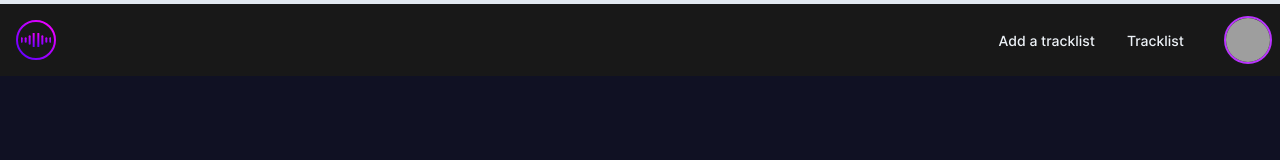
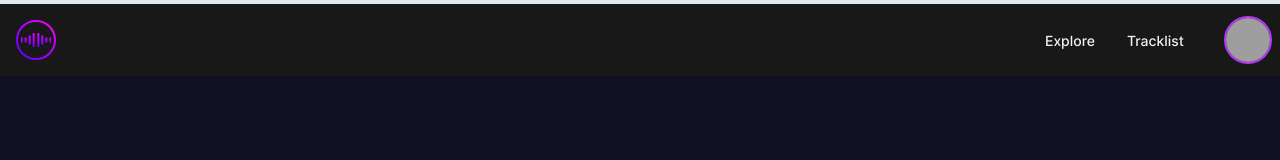
Before and after one commit to RoyAppeldoorn/Tracked, a Nuxt app: page / in a window 1280 px wide. Shown: the top 160 px of the page. Built offline with nearby package versions, Linux system fonts and the light colour scheme; grey boxes are pictures that could not be loaded; a web font is replaced by a local one; what tailwindcss-border-gradients, tailwindcss-gradients would draw is missing.

Commit message:
Restyled the navbar

```diff
--- a/components/navbar/Navbar.vue
+++ b/components/navbar/Navbar.vue
@@ -1,6 +1,6 @@
 <template>
   <header
-    class="bg-gray-900-spotify py-1 border-t-4 border-gradient-r-pink-purple shadow-sm"
+    class="navbar py-1 border-t-4 border-gradient-r-pink-purple shadow-sm relative"
   >
     <div class="container mx-auto sm:flex sm:justify-between sm:items-center">
       <div class="flex items-center justify-between px-4 py-3">
@@ -20,7 +20,7 @@
           <button
             ref="menu"
             type="button"
-            class="block text-gray-400 hover:text-white focus:text-white focus:outline-none"
+            class="block text-gray-300 hover:text-white focus:text-white focus:outline-none"
             @click="isOpen = !isOpen"
           >
             <svg class="h-6 w-6 fill-current" viewBox="0 0 24 24">
@@ -42,9 +42,9 @@
       <nav :class="isOpen ? 'block' : 'hidden'" class="sm:block">
         <div class="sm:px-2 px-4 pt-2 pb-5 sm:py-0 sm:flex items-center">
           <nuxt-link
-            to="/tracklist/add"
+            to="/explore"
             class="block sm:px-4 mt-2 sm:mt-0 font-medium text-sm hover:text-white"
-            >Add a tracklist</nuxt-link
+            >Explore</nuxt-link
           >
           <nuxt-link
             to="/tracklist/12"
@@ -55,7 +55,7 @@
           <AccountDropdown class="hidden sm:block sm:ml-6" />
         </div>
 
-        <div class="mx-4 border-t border-gray-100 sm:hidden" />
+        <div class="mx-4 border-t border-white opacity-25 sm:hidden" />
         <div class="px-4 py-5 sm:hidden">
           <div class="flex items-center">
             <img
```
